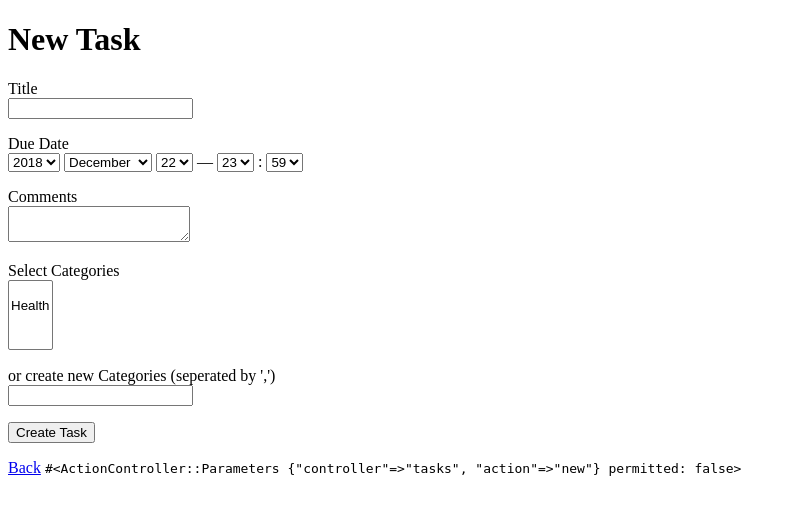
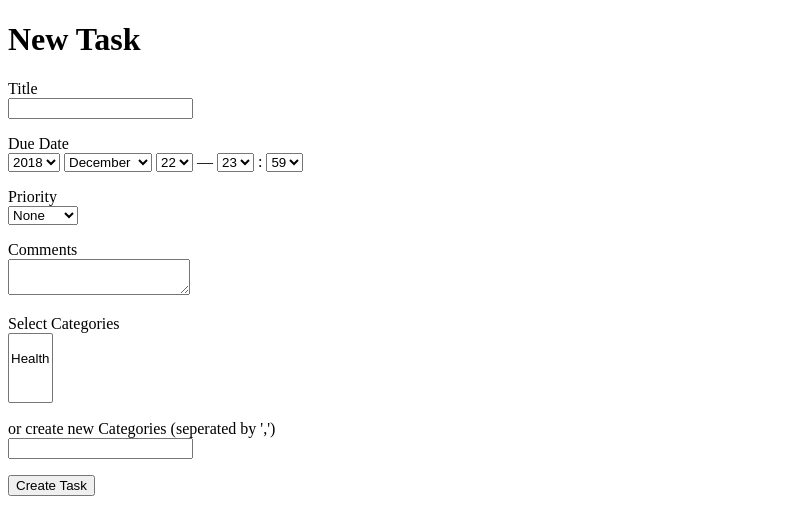
Before and after one commit to jonchan51/To-do-List, a Rails app: page /tasks/new in a window 1280 px wide. Shown: the top 512 px of the page, without its empty margins (0-796 px from the left). Run offline with Rails 7, Linux system fonts and the light colour scheme; data comes from the database, SQL or seed files in the repository; style sheets or scripts are compiled from the project's sources; parts of the project's set-up code (start-up, migrations or seed data) failed here and were passed over.

Commit message:
added priority levels and improved filtering and sorting on index

```diff
--- a/app/controllers/tasks_controller.rb
+++ b/app/controllers/tasks_controller.rb
@@ -1,6 +1,6 @@
 class TasksController < ApplicationController
   def index
-    @tasks = Task.filter(params[:category_id], params[:completed])
+    @tasks = Task.filter(params)
   end
 
   def show
@@ -9,6 +9,7 @@
 
   def new
     @task = Task.new
+    @task.priority = 0
   end
 
   def edit
@@ -47,6 +48,6 @@
       params.require(:task).permit(:title, :category_id, :duedate,
                                    { :category_list => [] },
                                    :new_category_list, :completed,
-                                   :comments)
+                                   :comments, :priority)
     end
 end
--- a/app/views/tasks/_form.html.erb
+++ b/app/views/tasks/_form.html.erb
@@ -23,6 +23,12 @@
     <%= f.label :duedate, "Due Date" %><br>
     <%= f.datetime_select :duedate, start_year: Time.now.year,
       default: { :hour => 23, :minute => 59 }%>
+  </p>
+
+  <p>
+    <%= f.label :priority %><br>
+    <%= f.select :priority, [['None', 0], ['Low', 1],
+                             ['Medium', 2], ['High', 3]] %>
   </p>
 
   <p>
--- a/app/views/tasks/index.html.erb
+++ b/app/views/tasks/index.html.erb
@@ -14,12 +14,14 @@
   <tr>
     <th>Title</th>
     <th>Due Date</th>
+    <th>Priority</th>
   </tr>
 
   <% @tasks.each do |task| %>
     <tr>
       <td><%= task.title %></td>
       <td><%= task.duedate.strftime("%A, %d %b %y - %l:%M %P") %></td>
+      <td><%= task.priority_level %></td>
       <td><%= link_to 'Show', task_path(task) %></td>
       <td><%= link_to 'Edit', edit_task_path(task) %></td>
       <td><%= link_to 'Destory', task_path(task),
--- a/app/views/tasks/show.html.erb
+++ b/app/views/tasks/show.html.erb
@@ -6,6 +6,11 @@
 <p>
   <strong>Due Date:</strong>
   <%= @task.duedate.strftime("%A, %d %b %y - %l:%M %P") %>
+</p>
+
+<p>
+  <strong>Priority:</strong>
+  <%= @task.priority_level %>
 </p>
 
 <p>
--- /dev/null
+++ b/db/migrate/20181222025811_add_priority_to_task.rb
@@ -0,0 +1,5 @@
+class AddPriorityToTask < ActiveRecord::Migration[5.2]
+  def change
+    add_column :tasks, :priority, :integer
+  end
+end
```
Also changed, not shown: app/models/task.rb (+18 -9 lines), app/views/tasks/_filter.html.erb (+8 -0 lines), db/schema.rb.
